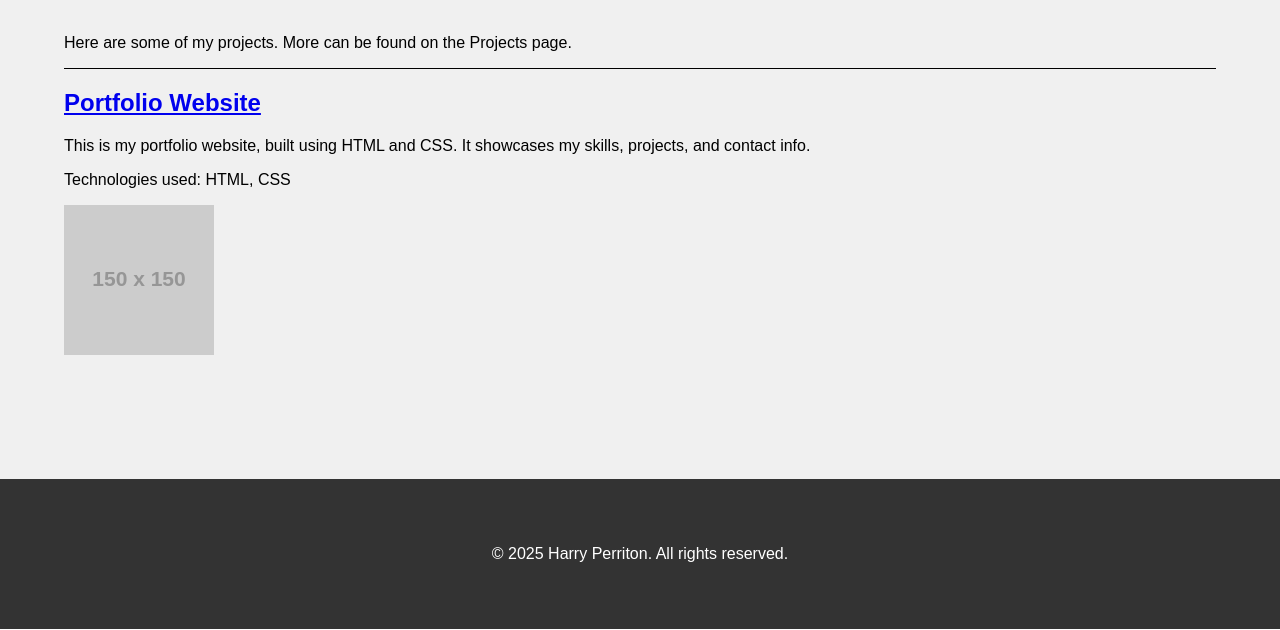
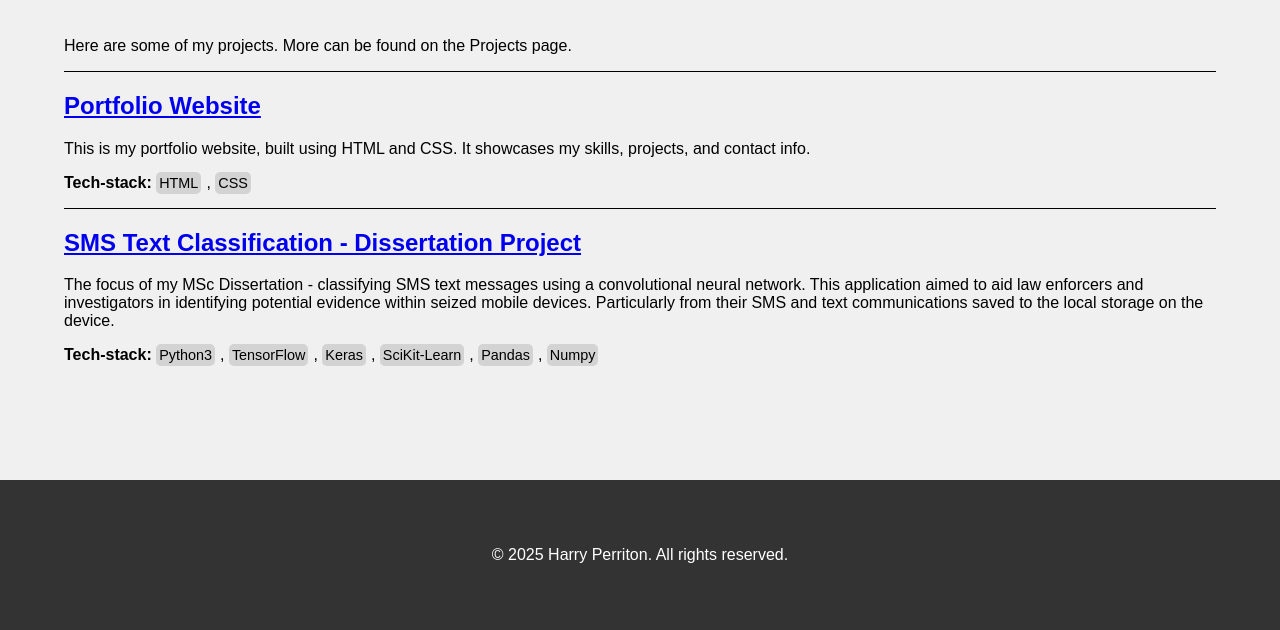
Before and after one commit to HazzaPezza/Portfolio, a plain HTML site: page index.html in a window 1280 px wide. Shown: the part 650-1280 px from the top of the page. Drawn offline with Linux system fonts and the light colour scheme; placeholder pictures from the web are drawn by us.

Commit message:
Fixes to recent projects section on homepage

```diff
--- a/index.html
+++ b/index.html
@@ -52,16 +52,39 @@
                     <h1 class="project-section-title">Projects</h1>
                     <p class="project-section-subtitle">Here are some of my projects. More can be found on the Projects page.</p>
 
+
+
                     <!-- Project 1-->
                     <div class="projects-container">
                         <!-- Each project card contains title, description and technologies used plus a relevant image. -->
                         <div class="project-title-text-container">
                             <h1 class="project-title"><a href="portfolio.html">Portfolio Website</a></h1>
                             <p class="project-description">This is my portfolio website, built using HTML and CSS. It showcases my skills, projects, and contact info.</p>
-                            <p class="project-technologies">Technologies used: HTML, CSS</p>
-                        </div>
-                        <div class="project-image-container">
-                            <img class="project-image" src="https://placehold.co/150x150" alt="Project Image">
+                            <p class="project-technologies"><b>Tech-stack:</b>
+                                <span class=tech-item>HTML</span>,
+                                <span class=tech-item>CSS</span>
+                            </p>
+                    </div>
+
+
+
+                    <!-- Project 1-->
+                    <div class="projects-container">
+                        <!-- Each project card contains title, description and technologies used plus a relevant image. -->
+                        <div class="project-title-text-container">
+                            <h1 class="project-title"><a href="portfolio.html">SMS Text Classification - Dissertation Project</a></h1>
+                            <p class="project-description">The focus of my MSc Dissertation - classifying SMS text messages using a convolutional neural network. This application
+                                aimed to aid law enforcers and investigators in identifying potential evidence within seized mobile devices. Particularly from their SMS and text
+                                communications saved to the local storage on the device.
+                            </p>
+                            <p class="project-technologies"><b>Tech-stack:</b>
+                                <span class=tech-item>Python3</span>,
+                                <span class=tech-item>TensorFlow</span>,
+                                <span class=tech-item>Keras</span>,
+                                <span class=tech-item>SciKit-Learn</span>,
+                                <span class=tech-item>Pandas</span>,
+                                <span class=tech-item>Numpy</span>
+                            </p>
                         </div>
                     </div>
                 </div>
--- a/stylesheets/home-style.css
+++ b/stylesheets/home-style.css
@@ -58,6 +58,7 @@ Main content -> Entry Content -> Title and Desc.
     width: 100vw;
     background: linear-gradient(130deg, rgba(16, 130, 52, 1) 0%, rgba(87, 199, 133, 1) 50%, rgba(237, 221, 83, 1) 100%);
     padding: 100px;
+    border-bottom: 3px solid gray;
 }
 
 .home-title {
@@ -84,7 +85,6 @@ Everything After Entry Content
     margin-right: 5vw;
     margin-top: 75px;
     padding-bottom: 100px;
-
 }
 
 .project-section-title {
@@ -93,9 +93,15 @@ Everything After Entry Content
 
 .projects-container {
     border-top: 0.5px solid black;
-    margin-bottom: 20px;
 }
 
+.tech-item {
+    background-color: lightgray;
+    border-radius: 5px;
+    padding: 3px;
+    margin-right: 5px;
+    font-size: 0.9em;
+}
 
 /*
 Footer Styles
```
